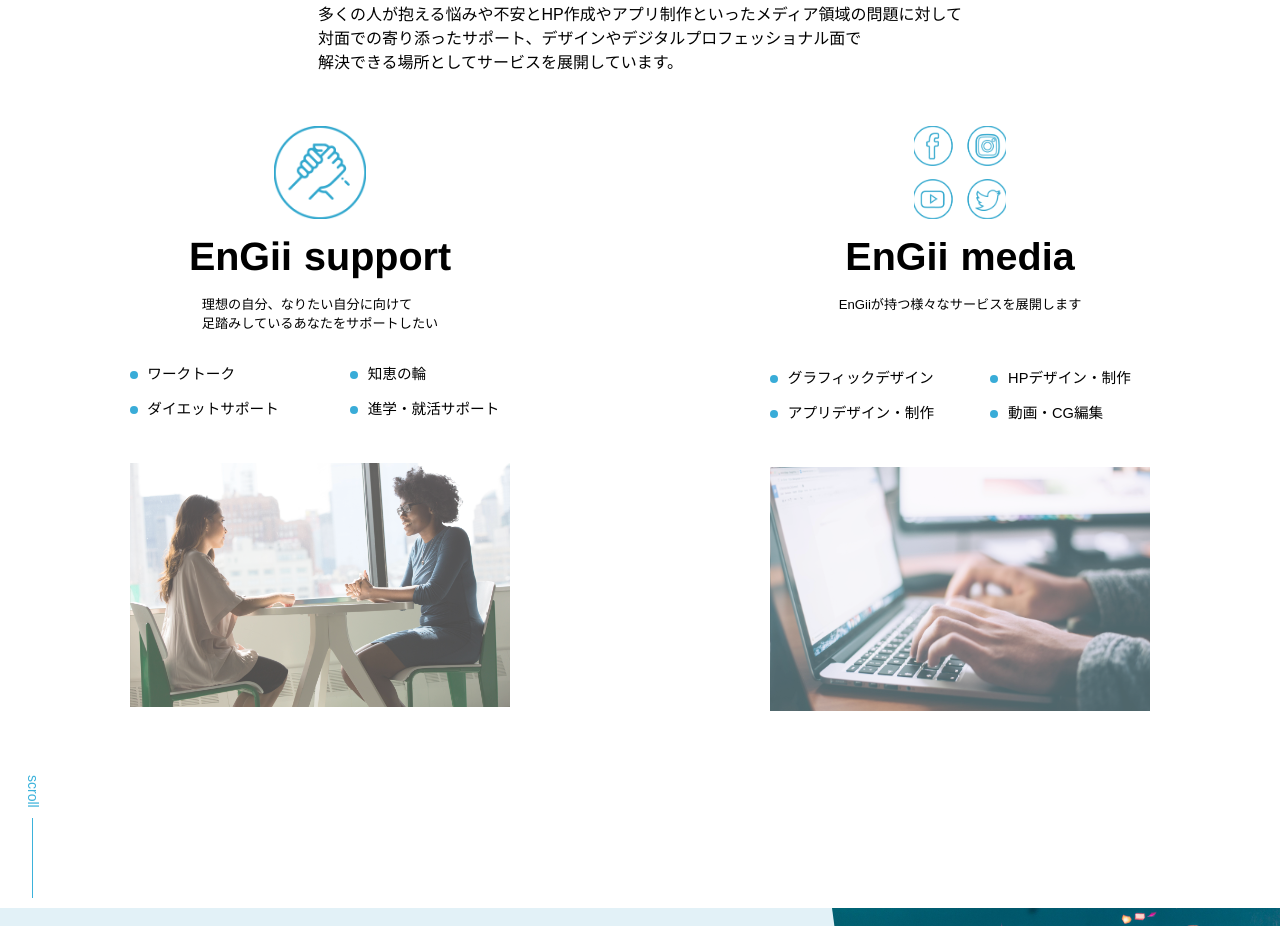
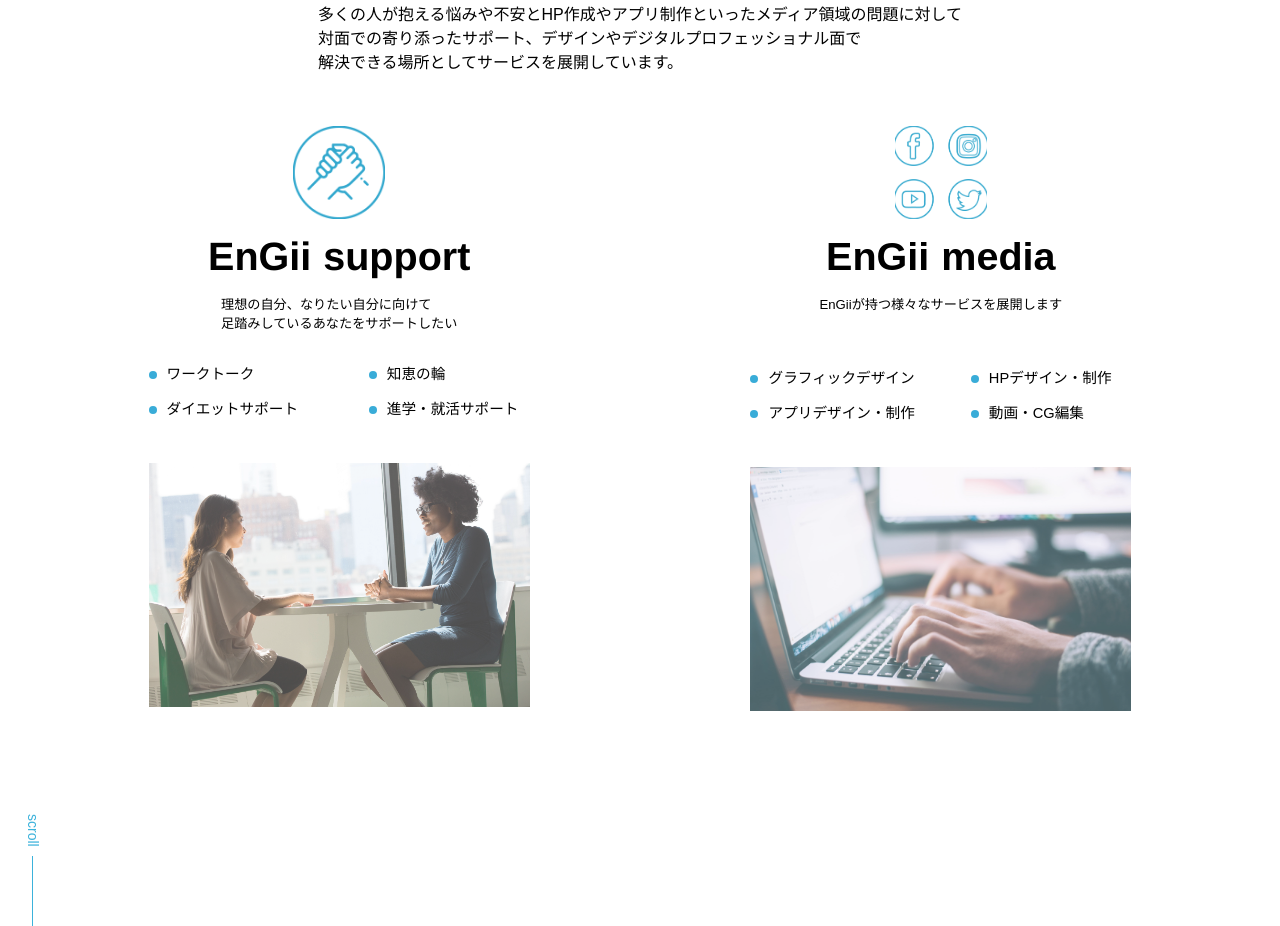
Before and after one commit to reiji-0720/EnGii-HP-recreate, a Nuxt app: page / in a window 1280 px wide. Shown: the part 1400-2326 px from the top of the page. Built offline with nearby package versions, Linux system fonts and the light colour scheme.

Commit message:
top[update]

```diff
--- a/components/engiiMedia.vue
+++ b/components/engiiMedia.vue
@@ -60,7 +60,7 @@ export default {};
 .mediatext {
   /* display: inline-block; */
   font-size: 18px;
-  height: 54px;
+  height: 41px;
 }
 .mediaimg {
   opacity: 0.7;
--- a/pages/index.vue
+++ b/pages/index.vue
@@ -77,7 +77,7 @@ export default {
 }
 
 .Activity {
-  margin-top: 3%;
+  margin: 3%;
 }
 
 .Influencer {
```
